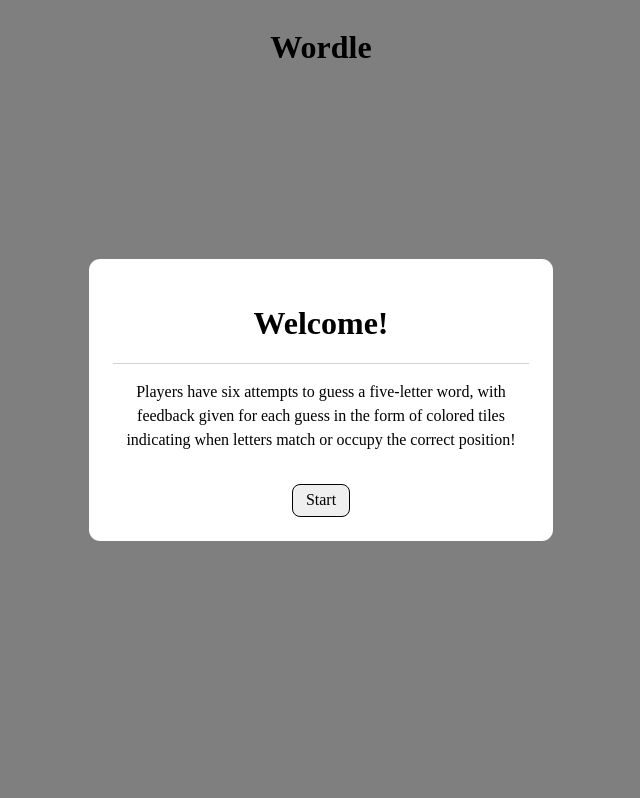
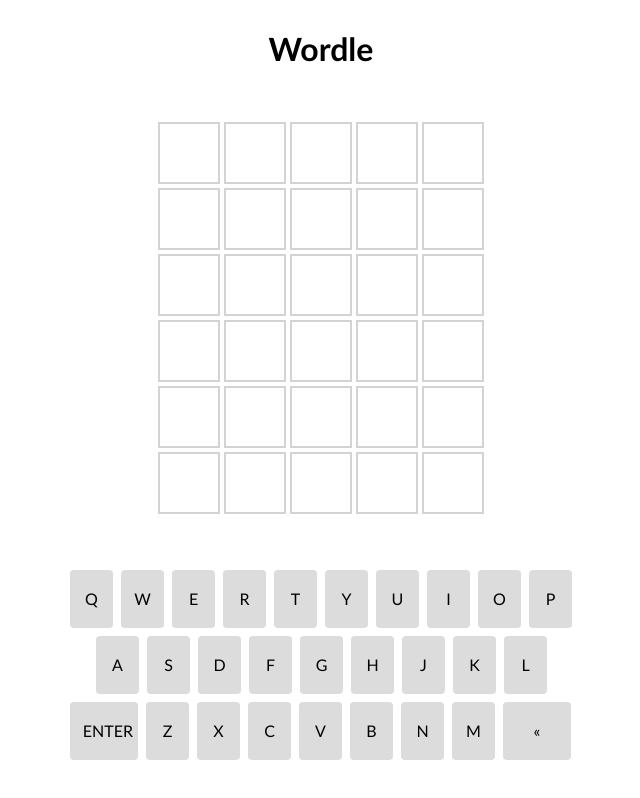
Before and after one commit to faithyeenxin/wordle, a website built with Vite: page index.html in a window 1280 px wide. Shown: the whole page, without its empty margins (319-959 px from the left). Built offline with nearby package versions, Linux system fonts and the light colour scheme.

Commit message:
all functions created and basic game working

```diff
--- a/index.html
+++ b/index.html
@@ -9,24 +9,29 @@
     <title>Vite App</title>
   </head>
   <body>
-    <div class="modal">
+    <!-- Start Modal -->
+
+    <!-- commented out for now so that i can work on the game -->
+    <!-- <div class="modal">
       <div class="modal_container">
         <h1>Welcome!</h1>
         <p>
           Players have six attempts to guess a five-letter word, with feedback
           given for each guess in the form of colored tiles indicating when
-          letters match or occupy the correct position!
+          letters match (green) or occupy the correct position (orange)!
         </p>
-        <div class="modal-buttons">
+        <div class="modal_buttons">
           <button class="modal_button">Start</button>
         </div>
       </div>
-    </div>
+    </div> -->
 
-    <div class="navbar">
+    <!-- Game -->
+    <div class="game_container">
       <div class="title_container">
         <h1>Wordle</h1>
       </div>
+      <div class="message_container"></div>
       <div class="tile_container"></div>
       <div class="key_container"></div>
     </div>
--- a/main.js
+++ b/main.js
@@ -2,6 +2,167 @@
 
 console.log($);
 
+//////////////////////////////////////////////////////
+//// * DATA
+//////////////////////////////////////////////////////
+const word = "PANDA";
+
+const gameState = {
+  keys: [
+    "Q",
+    "W",
+    "E",
+    "R",
+    "T",
+    "Y",
+    "U",
+    "I",
+    "O",
+    "P",
+    "A",
+    "S",
+    "D",
+    "F",
+    "G",
+    "H",
+    "J",
+    "K",
+    "L",
+    "ENTER",
+    "Z",
+    "X",
+    "C",
+    "V",
+    "B",
+    "N",
+    "M",
+    "«",
+  ],
+  gameRows: [
+    ["", "", "", "", ""],
+    ["", "", "", "", ""],
+    ["", "", "", "", ""],
+    ["", "", "", "", ""],
+    ["", "", "", "", ""],
+    ["", "", "", "", ""],
+  ],
+  currentRow: 0,
+  currentTile: 0,
+};
+
+//////////////////////////////////////////////////////
+//// * FUNCTIONS
+//////////////////////////////////////////////////////
+const resetGame = () => {
+  gameState.gameRows = [
+    ["", "", "", "", ""],
+    ["", "", "", "", ""],
+    ["", "", "", "", ""],
+    ["", "", "", "", ""],
+    ["", "", "", "", ""],
+    ["", "", "", "", ""],
+  ];
+  gameState.currentRow = 0;
+  gameState.currentTile = 0;
+};
+
+const gameOver = (message) => {
+  console.log("Game over! " + message);
+};
+
+const showIncorrect = () => {
+  if (gameState.currentRow < 5) {
+    console.log("sorry please try again");
+    gameState.currentRow++;
+    gameState.currentTile = 0;
+  } else {
+    gameOver("You didn't get the answer correct!");
+  }
+};
+
+const showCorrect = () => {
+  gameOver("You got the answer correct!");
+};
+
+const checkAnswer = (keyLetter) => {
+  gameState.gameRows[gameState.currentRow].join("") === word
+    ? showCorrect()
+    : showIncorrect();
+};
+
+const handleEnter = (keyLetter) => {
+  gameState.currentTile === 5
+    ? checkAnswer(keyLetter)
+    : console.log("sorry please fill in 5 letter word");
+};
+
+const handleBackspace = (keyLetter) => {
+  gameState.currentTile > 0
+    ? gameState.currentTile-- &&
+      (gameState.gameRows[gameState.currentRow][gameState.currentTile] = "")
+    : console.log("sorry there is nothing to remove");
+};
+
+const addInput = (keyLetter) => {
+  gameState.currentTile < 5 && gameState.currentRow < 6
+    ? (gameState.gameRows[gameState.currentRow][gameState.currentTile] =
+        keyLetter) && gameState.currentTile++
+    : console.log("sorry you can only submit");
+};
+
+const handleClick = (keyLetter) => {
+  if (keyLetter === "ENTER") {
+    handleEnter(keyLetter);
+  } else if (keyLetter === "«") {
+    handleBackspace(keyLetter);
+  } else {
+    addInput(keyLetter);
+  }
+  renderTileBoard();
+};
+
+//////////////////////////////////////////////////////
+//// * RENDERING
+//////////////////////////////////////////////////////
+
+const renderTileBoard = () => {
+  const $tileBoard = $(".tile_container").empty();
+  gameState.gameRows.forEach((row, rowIndex) => {
+    const $row = $("<div>");
+    $row.attr("id", "row_" + rowIndex);
+    row.forEach((tile, tileIndex) => {
+      const $tile = $("<div>");
+      $tile
+        .attr("id", "row_" + rowIndex + "_tile_" + tileIndex)
+        .addClass("tile")
+        .text(tile);
+      $row.append($tile);
+    });
+    $tileBoard.append($row);
+  });
+};
+
+const renderKeyBoard = () => {
+  const $keyBoard = $(".key_container");
+  gameState.keys.forEach((keyLetter) => {
+    const $key = $("<button>");
+    $key
+      .text(keyLetter)
+      .attr("id", keyLetter)
+      .on("click", () => {
+        handleClick(keyLetter);
+      });
+    $keyBoard.append($key);
+  });
+};
+
+const renderGame = () => {
+  renderTileBoard();
+  renderKeyBoard();
+};
+
+const main = () => {
+  /* Start Game Modal */
   const $modal = $(".modal");
   const $startBtn = $(".modal_button");
 
@@ -14,3 +175,6 @@
   $startBtn.on("click", () => {
     $modal.removeClass("modal_visible");
   });
+};
+
+renderGame();
--- a/style.css
+++ b/style.css
@@ -1,67 +1,121 @@
 /*
 standard border radius: 0.7rem;
 
-
 */
-
-
-body{
-  display:flex;
-  justify-content: center;
-  align-items: center;
-  height:100%;
+* {
+  font-family: "Trebuchet MS", "Lucida Sans Unicode", "Lucida Grande",
+    "Lucida Sans", Arial, sans-serif;
 }
 
-.modal{
-  width:100%;
-  height:100%;
-  background-color: rgba(0,0,0,0.5);
+.modal {
+  width: 100%;
+  height: 100%;
+  background-color: rgba(0, 0, 0, 0.5);
   position: absolute;
   top: 0;
-  left:0;
+  left: 0;
   display: flex;
   justify-content: center;
   align-items: center;
   pointer-events: none;
   opacity: 0;
   transition: 250ms opacity ease-in;
-
 }
 
-.modal_visible{
-  opacity:1;
+.modal_visible {
+  opacity: 1;
   pointer-events: auto;
 }
 
-.modal_container{
+.modal_container {
   background-color: white;
   width: 26rem;
   padding: 1.5rem;
   border-radius: 0.7rem;
 }
 
-.modal_container h1{
+.modal_container h1 {
   text-align: center;
 }
 
-.modal_container p{
+.modal_container p {
   line-height: 1.5rem;
   border-top: 1px solid lightgrey;
   padding: 1rem 0;
-  text-align: center
+  text-align: center;
 }
 
-.modal-buttons{
+.modal_buttons {
   display: flex;
   justify-content: center;
 }
 
-button{
+button {
   font-family: inherit;
-  padding:0.4rem 0.8rem;
-  outline:none;
+  padding: 0.4rem 0.8rem;
+  outline: none;
   font-size: 1rem;
   cursor: pointer;
   border: 1px solid;
-  border-radius:0.5rem;
+  border-radius: 0.5rem;
 }
+
+.game_container {
+  height: 90vh;
+  display: flex;
+  flex-direction: column;
+  justify-content: space-between;
+  align-items: center;
+}
+
+.title_container {
+  text-align: center;
+  width: 510px;
+}
+
+.tile_container {
+  width: 330px;
+  margin-top: 30px;
+  margin-bottom: 50px;
+}
+
+.key_container {
+  width: 510px;
+  display: flex;
+  flex-wrap: wrap;
+}
+
+
+.tile_container div {
+  display: flex;
+  border: black;
+}
+
+.tile_container .tile {
+  width: 62px;
+  height: 62px;
+  border: 2px solid#D3D3D3;
+  box-sizing: border-box;
+  display: flex;
+  justify-content: center;
+  align-items: center;
+  margin: 2px;
+}
+
+.key_container button {
+  width: 43px;
+  height: 58px;
+  border-radius: 4px;
+  border: none;
+  background-color: #DCDCDC;
+  margin: 4px;
+}
+
+.key_container button:nth-child(11) {
+  margin-left: 30px;
+}
+
+.key_container button:nth-child(20),
+.key_container button:nth-child(28) {
+  width: 68px;
+}
```
Lines whose indentation alone changed are shown as unchanged.
